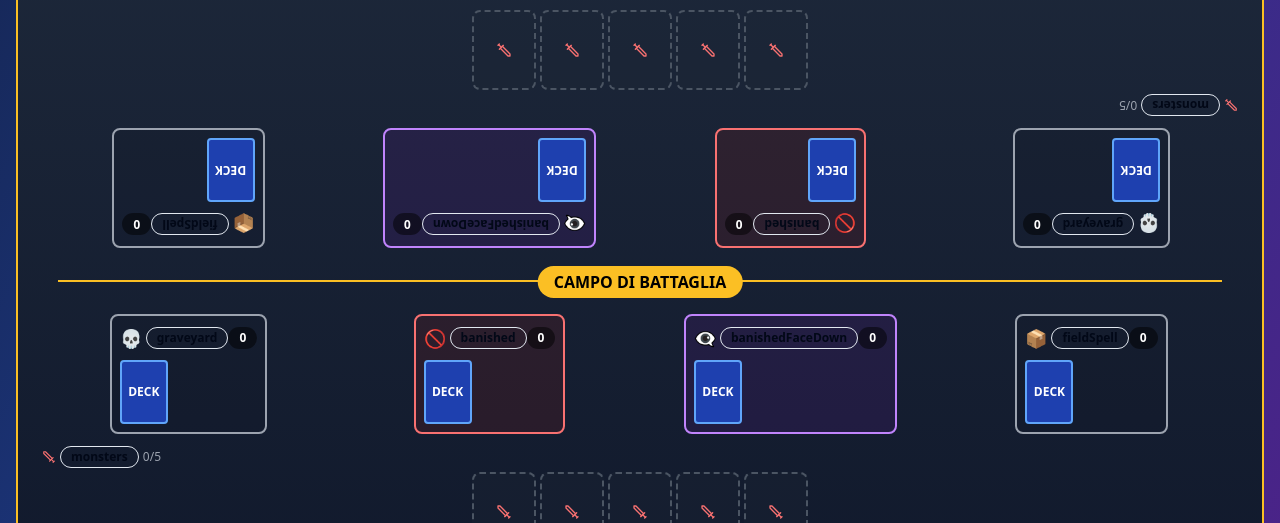
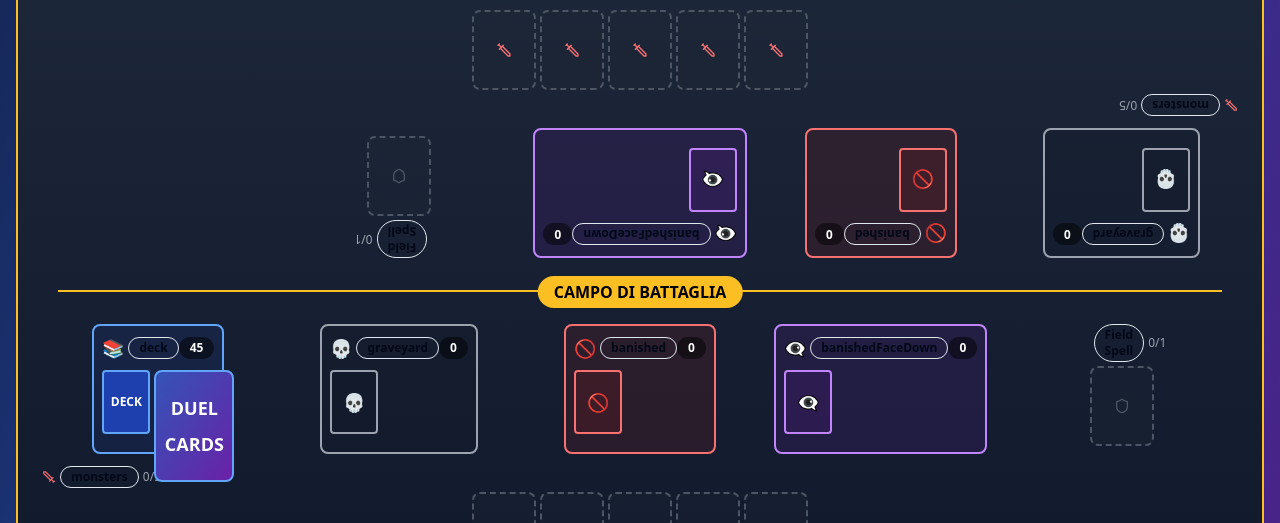
Before and after one commit to Matheuslima211266/pi, a React (Vite) app: page / in a window 1280 px wide. Shown: the part 1104-1627 px from the top of the page. Built offline with nearby package versions, Linux system fonts and the light colour scheme.

Commit message:
Implement field spell limit and deck functionality.
Added field spell limit and implemented deck drawing functionality. Added monster placement with position selection and spell/trap zone placement.

```diff
--- a/src/components/GameZones.tsx
+++ b/src/components/GameZones.tsx
@@ -4,18 +4,56 @@ import { Card } from '@/components/ui/card';
 import CardComponent from './CardComponent';
 import { Badge } from '@/components/ui/badge';
 import { Button } from '@/components/ui/button';
-import { Sword, Zap, Shield, Home, Skull, Ban, EyeOff } from 'lucide-react';
+import { Sword, Zap, Shield, Home, Skull, Ban, EyeOff, BookOpen } from 'lucide-react';
 import ZoneManager from './ZoneManager';
 
 const GameZones = ({ field, isEnemy, onCardClick, onCardPlace, selectedCardFromHand, onCardMove, onCardPreview }) => {
   const [activatedEffects, setActivatedEffects] = useState(new Set());
   const [expandedZone, setExpandedZone] = useState(null);
+  const [placementMenu, setPlacementMenu] = useState(null);
 
   const handleSlotClick = (zoneName, slotIndex) => {
     if (selectedCardFromHand && !isEnemy) {
-      const faceDown = window.confirm("Vuoi posizionare la carta coperta? (OK = Coperta, Annulla = Scoperta)");
+      if (zoneName === 'monsters') {
+        // Mostra menu per posizione mostri
+        setPlacementMenu({
+          zoneName,
+          slotIndex,
+          type: 'monster',
+          x: event.clientX,
+          y: event.clientY
+        });
+      } else if (zoneName === 'spellsTraps') {
+        // Mostra menu per spell/trap
+        setPlacementMenu({
+          zoneName,
+          slotIndex,
+          type: 'spellTrap',
+          x: event.clientX,
+          y: event.clientY
+        });
+      } else if (zoneName === 'fieldSpell') {
+        // Field spell si piazza direttamente (ce ne può essere solo una)
+        onCardPlace && onCardPlace(selectedCardFromHand, zoneName, 0, false);
+      }
+    }
+  };
+
+  const handlePlacementChoice = (choice) => {
+    if (!placementMenu || !selectedCardFromHand) return;
+
+    const { zoneName, slotIndex } = placementMenu;
+
+    if (placementMenu.type === 'monster') {
+      const faceDown = choice === 'facedown';
+      const position = choice === 'defense' ? 'defense' : 'attack';
+      onCardPlace && onCardPlace(selectedCardFromHand, zoneName, slotIndex, faceDown, position);
+    } else if (placementMenu.type === 'spellTrap') {
+      const faceDown = choice === 'set';
       onCardPlace && onCardPlace(selectedCardFromHand, zoneName, slotIndex, faceDown);
     }
+
+    setPlacementMenu(null);
   };
 
   const handleCardClick = (card) => {
@@ -59,7 +97,7 @@ const GameZones = ({ field, isEnemy, onCardClick, onCardPlace, selectedCardFromH
             ${isHighlighted ? 'border-yellow-400 bg-yellow-400/20 animate-pulse' : 'border-gray-600'}
             ${card ? '' : 'hover:border-blue-400 hover:bg-blue-400/10'}
             ${className}`}
-          onClick={() => handleSlotClick(zoneName, index)}
+          onClick={(e) => handleSlotClick(zoneName, index)}
         >
           {card ? (
             <div className="relative">
@@ -101,10 +139,67 @@ const GameZones = ({ field, isEnemy, onCardClick, onCardPlace, selectedCardFromH
     );
   };
 
+  const renderFieldSpellZone = () => {
+    const fieldSpell = field.fieldSpell && field.fieldSpell.length > 0 ? field.fieldSpell[0] : null;
+    const isHighlighted = selectedCardFromHand && !fieldSpell && !isEnemy;
+
+    return (
+      <div className="mb-2">
+        <div className="flex items-center gap-1 mb-1">
+          <Shield className="text-purple-400" size={14} />
+          <Badge variant="outline" className="text-xs">
+            Field Spell
+          </Badge>
+          <span className="text-xs text-gray-400">
+            {fieldSpell ? '1/1' : '0/1'}
+          </span>
+        </div>
+        <div className="flex justify-center">
+          <div
+            className={`w-16 h-20 border-2 border-dashed rounded-lg flex items-center justify-center bg-gray-800/30 cursor-pointer transition-all
+              ${isHighlighted ? 'border-yellow-400 bg-yellow-400/20 animate-pulse' : 'border-gray-600'}
+              ${fieldSpell ? '' : 'hover:border-blue-400 hover:bg-blue-400/10'}`}
+            onClick={(e) => handleSlotClick('fieldSpell', 0)}
+          >
+            {fieldSpell ? (
+              <div className="relative">
+                <CardComponent
+                  card={fieldSpell}
+                  onClick={() => handleCardClick(fieldSpell)}
+                  isSmall={true}
+                  showCost={false}
+                  isFaceDown={fieldSpell.faceDown}
+                />
+                {isEffectActivated(fieldSpell) && (
+                  <div className="absolute -top-1 -right-1 w-3 h-3 bg-yellow-400 rounded-full animate-pulse shadow-lg"></div>
+                )}
+              </div>
+            ) : (
+              <div className="text-gray-600 text-center">
+                <Shield size={16} />
+              </div>
+            )}
+          </div>
+        </div>
+      </div>
+    );
+  };
+
   return (
     <div className="space-y-3">
-      {/* Prima riga: Zone speciali con ZoneManager */}
-      <div className="grid grid-cols-4 gap-2 justify-items-center">
+      {/* Prima riga: Zone speciali con ZoneManager + Deck */}
+      <div className="grid grid-cols-5 gap-2 justify-items-center">
+        {!isEnemy && (
+          <ZoneManager
+            cards={field.deck || []}
+            zoneName="deck"
+            onCardMove={onCardMove}
+            onCardPreview={onCardPreview}
+            isExpanded={expandedZone === 'deck'}
+            onToggleExpand={() => handleZoneToggle('deck')}
+          />
+        )}
+
         <ZoneManager
           cards={field.graveyard || []}
           zoneName="graveyard"
@@ -132,29 +227,92 @@ const GameZones = ({ field, isEnemy, onCardClick, onCardPlace, selectedCardFromH
           onToggleExpand={() => handleZoneToggle('banishedFaceDown')}
         />
 
-        <ZoneManager
-          cards={field.fieldSpell || []}
-          zoneName="fieldSpell"
-          onCardMove={onCardMove}
-          onCardPreview={onCardPreview}
-          isExpanded={expandedZone === 'fieldSpell'}
-          onToggleExpand={() => handleZoneToggle('fieldSpell')}
-        />
+        {/* Field Spell come zona singola normale */}
+        <div className="w-16">
+          {renderFieldSpellZone()}
+        </div>
       </div>
 
       {/* Zona Mostri */}
       {renderZone(field.monsters || [], 'monsters', <Sword className="text-red-400" size={14} />, 5)}
 
-      {/* Zona Magie/Trappole Combinata */}
+      {/* Zona Magie/Trappole */}
       {renderZone(field.spellsTraps || [], 'spellsTraps', <Zap className="text-green-400" size={14} />, 5)}
+
+      {/* Menu di piazzamento */}
+      {placementMenu && (
+        <div
+          className="fixed bg-gray-800 border border-gray-600 rounded-lg p-2 shadow-lg z-50"
+          style={{ left: placementMenu.x, top: placementMenu.y }}
+        >
+          {placementMenu.type === 'monster' ? (
+            <div className="space-y-1">
+              <Button
+                size="sm"
+                onClick={() => handlePlacementChoice('attack')}
+                className="w-full text-left justify-start"
+              >
+                Attack Position
+              </Button>
+              <Button
+                size="sm"
+                onClick={() => handlePlacementChoice('defense')}
+                className="w-full text-left justify-start"
+              >
+                Defense Position
+              </Button>
+              <Button
+                size="sm"
+                onClick={() => handlePlacementChoice('facedown')}
+                className="w-full text-left justify-start"
+              >
+                Face-down Defense
+              </Button>
+            </div>
+          ) : (
+            <div className="space-y-1">
+              <Button
+                size="sm"
+                onClick={() => handlePlacementChoice('activate')}
+                className="w-full text-left justify-start"
+              >
+                Activate Now
+              </Button>
+              <Button
+                size="sm"
+                onClick={() => handlePlacementChoice('set')}
+                className="w-full text-left justify-start"
+              >
+                Set Face-down
+              </Button>
+            </div>
+          )}
+          <Button
+            size="sm"
+            variant="outline"
+            onClick={() => setPlacementMenu(null)}
+            className="w-full mt-2"
+          >
+            Cancel
+          </Button>
+        </div>
+      )}
 
       {/* Istruzioni per il posizionamento */}
       {selectedCardFromHand && !isEnemy && (
         <div className="bg-blue-900/50 border border-blue-400 rounded p-2 mt-4">
           <p className="text-xs text-gray-300 text-center">
-            Le zone evidenziate sono disponibili per posizionare la carta selezionata
+            Clicca su una zona evidenziata per posizionare la carta e scegliere la posizione
           </p>
         </div>
+      )}
+
+      {/* Overlay per chiudere il menu */}
+      {placementMenu && (
+        <div
+          className="fixed inset-0 z-40"
+          onClick={() => setPlacementMenu(null)}
+        />
       )}
     </div>
   );
--- a/src/components/ZoneManager.tsx
+++ b/src/components/ZoneManager.tsx
@@ -84,6 +84,7 @@ const ZoneManager = ({
       case 'banished': return '🚫';
       case 'banishedFaceDown': return '👁️‍🗨️';
       case 'deck': return '📚';
+      case 'fieldSpell': return '🏛️';
       default: return '📦';
     }
   };
@@ -94,6 +95,7 @@ const ZoneManager = ({
       case 'banished': return 'border-red-400 bg-red-900/20';
       case 'banishedFaceDown': return 'border-purple-400 bg-purple-900/20';
       case 'deck': return 'border-blue-400 bg-blue-900/20';
+      case 'fieldSpell': return 'border-purple-400 bg-purple-900/20';
       default: return 'border-gray-400 bg-gray-900/20';
     }
   };
@@ -196,9 +198,15 @@ const ZoneManager = ({
 
         <div className="flex gap-1">
           {/* Stack representation */}
-          <div className="w-12 h-16 bg-blue-800 rounded border-2 border-blue-400 flex items-center justify-center">
-            <span className="text-xs font-bold text-white">DECK</span>
-          </div>
+          {zoneName === 'deck' ? (
+            <div className="w-12 h-16 bg-blue-800 rounded border-2 border-blue-400 flex items-center justify-center">
+              <span className="text-xs font-bold text-white">DECK</span>
+            </div>
+          ) : (
+            <div className={`w-12 h-16 ${getZoneColor()} rounded border-2 flex items-center justify-center`}>
+              <span className="text-lg">{getZoneIcon()}</span>
+            </div>
+          )}
 
           {/* Top card preview */}
           {topCard && (
@@ -208,6 +216,7 @@ const ZoneManager = ({
                 isSmall={true}
                 showCost={false}
                 onClick={() => onCardPreview(topCard)}
+                isFaceDown={zoneName === 'deck' || zoneName === 'banishedFaceDown'}
               />
             </div>
           )}
--- a/src/pages/Index.tsx
+++ b/src/pages/Index.tsx
@@ -31,14 +31,15 @@ const Index = () => {
   const [selectedCardFromHand, setSelectedCardFromHand] = useState(null);
   const [previewCard, setPreviewCard] = useState(null);
 
-  // Properly initialize all field zones as arrays
+  // Properly initialize all field zones as arrays including deck
   const [playerField, setPlayerField] = useState({
     monsters: [],
     spellsTraps: [],
     graveyard: [],
     banished: [],
     banishedFaceDown: [],
-    fieldSpell: []
+    fieldSpell: [],
+    deck: []
   });
   const [enemyField, setEnemyField] = useState({
     monsters: [],
@@ -46,7 +47,8 @@ const Index = () => {
     graveyard: [],
     banished: [],
     banishedFaceDown: [],
-    fieldSpell: []
+    fieldSpell: [],
+    deck: []
   });
 
   const { toast } = useToast();
@@ -77,8 +79,22 @@ const Index = () => {
     const playerStartingHand = shuffledPlayerDeck.slice(0, 5);
     const enemyStartingHand = shuffledEnemyDeck.slice(0, 5);
 
+    // Il resto delle carte va nel deck
+    const remainingPlayerDeck = shuffledPlayerDeck.slice(5);
+    const remainingEnemyDeck = shuffledEnemyDeck.slice(5);
+
     setPlayerHand(playerStartingHand);
     setEnemyHand(enemyStartingHand);
+
+    // Inizializza i deck nei field
+    setPlayerField(prev => ({
+      ...prev,
+      deck: remainingPlayerDeck
+    }));
+    setEnemyField(prev => ({
+      ...prev,
+      deck: remainingEnemyDeck
+    }));
 
     toast({
       title: "Duello Iniziato!",
@@ -139,7 +155,7 @@ const Index = () => {
     });
   };
 
-  const placeCard = (card, zoneName, slotIndex, faceDown = false) => {
+  const placeCard = (card, zoneName, slotIndex, faceDown = false, position = 'attack') => {
     // Rimuovi la carta dalla mano
     setPlayerHand(prev => prev.filter(c => c.id !== card.id));
 
@@ -151,7 +167,7 @@ const Index = () => {
       const newField = { ...prev };
       const cardWithPosition = {
         ...card,
-        position: 'attack',
+        position: position,
         faceDown: faceDown
       };
 
@@ -159,6 +175,9 @@ const Index = () => {
         const newZone = [...(prev[zoneName] || [])];
         newZone[slotIndex] = cardWithPosition;
         newField[zoneName] = newZone;
+      } else if (zoneName === 'fieldSpell') {
+        // Field spell: ce ne può essere solo una, sostituisce quella esistente
+        newField[zoneName] = [cardWithPosition];
       } else {
         // Ensure the zone exists and is an array before spreading
         const currentZone = prev[zoneName] || [];
@@ -168,11 +187,12 @@ const Index = () => {
       return newField;
     });
 
-    logAction('Giocatore', `Posiziona ${card.name} ${faceDown ? 'coperta' : 'scoperta'} in zona ${zoneName}`);
+    const positionText = faceDown ? 'coperta' : `scoperta in posizione ${position}`;
+    logAction('Giocatore', `Posiziona ${card.name} ${positionText} in zona ${zoneName}`);
 
     toast({
       title: "Carta Posizionata!",
-      description: `${card.name} è stata posizionata ${faceDown ? 'coperta' : 'scoperta'} in zona ${zoneName}!`,
+      description: `${card.name} è stata posizionata ${positionText} in zona ${zoneName}!`,
     });
   };
 
@@ -265,7 +285,8 @@ const Index = () => {
       graveyard: [],
       banished: [],
       banishedFaceDown: [],
-      fieldSpell: []
+      fieldSpell: [],
+      deck: []
     });
     setEnemyField({
       monsters: [],
@@ -273,7 +294,8 @@ const Index = () => {
       graveyard: [],
       banished: [],
       banishedFaceDown: [],
-      fieldSpell: []
+      fieldSpell: [],
+      deck: []
     });
     setSelectedCardFromHand(null);
     setPreviewCard(null);
```
